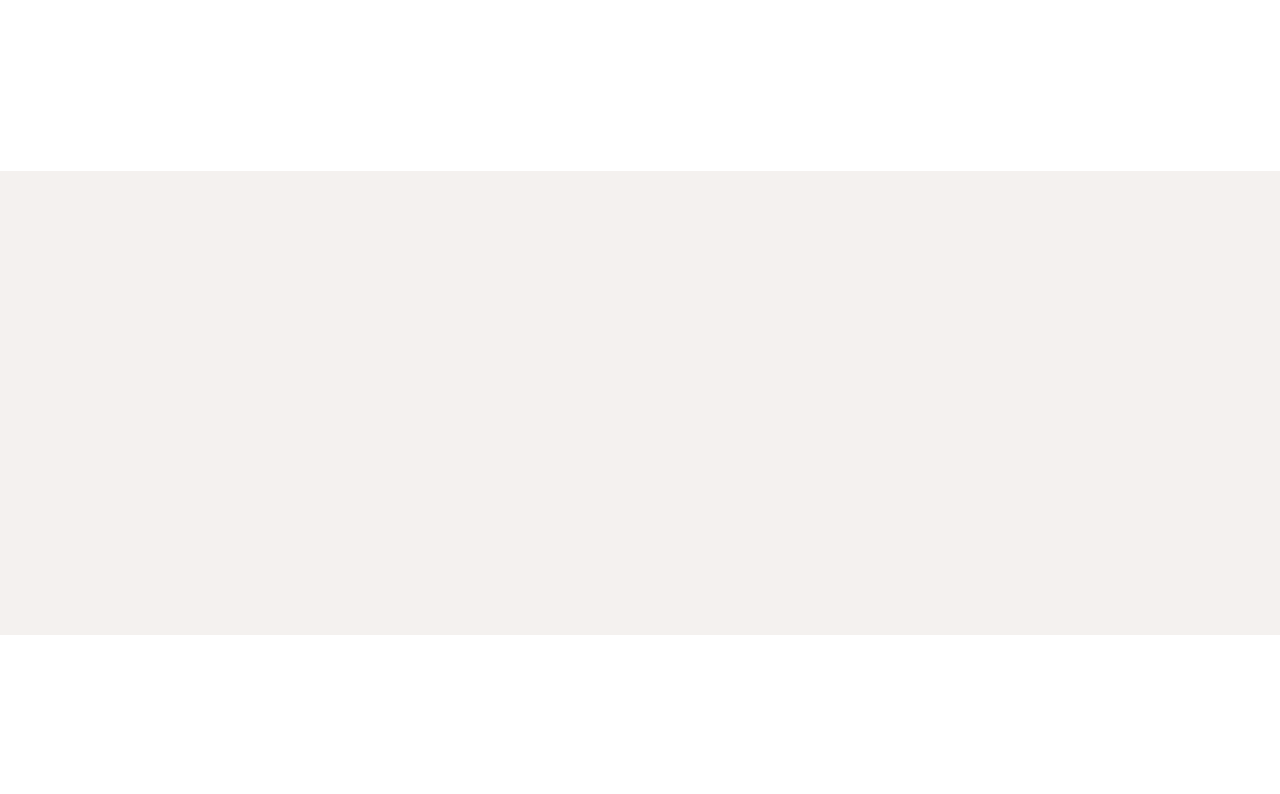
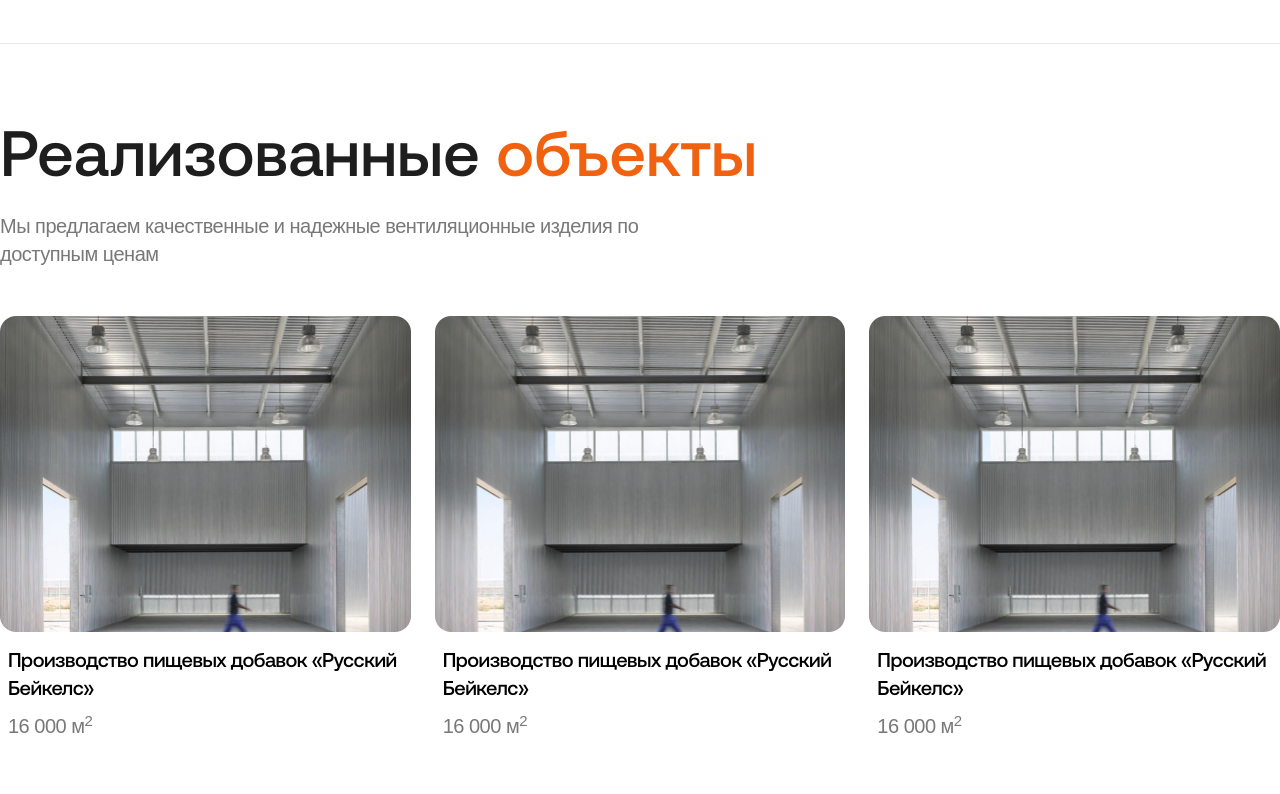
Before and after one commit to kinnaamf/art-klimat-vue, a Vue app: page / in a window 1280 px wide. Shown: the part 7320-8114 px from the top of the page. Before the commit the page ends 7955 px from the top, so only its background shows below. Built offline with nearby package versions, Linux system fonts and the light colour scheme; a web font is replaced by a local one.

Commit message:
feat: add projects section

```diff
--- /dev/null
+++ b/src/components/sections/ProjectItem.vue
@@ -0,0 +1,27 @@
+<script setup lang="ts">
+import type { Project } from "@/composables/useProjects.ts";
+
+defineProps<{
+  project: Project
+  imageClass: string
+}>()
+</script>
+
+<template>
+<div class="space-y-2">
+  <div>
+    <img :src="project.image" alt=""
+         class=" w-full rounded-2xl object-cover"
+        :class="imageClass" />
+  </div>
+  <div class="space-y-2 p-2">
+    <h6 class="h6">{{ project.title }}</h6>
+    <span class="text-big">{{ project.area }}</span>
+    <span class="text-big" v-html="project.unit"></span>
+  </div>
+</div>
+</template>
+
+<style scoped lang="postcss">
+
+</style>
--- /dev/null
+++ b/src/components/sections/ProjectList.vue
@@ -0,0 +1,27 @@
+<script setup lang="ts">
+import type { Project } from "@/composables/useProjects.ts";
+import ProjectItem from "@/components/sections/ProjectItem.vue";
+
+defineProps<{
+  projects: Project[]
+}>()
+</script>
+
+<template>
+<div class="flex flex-col gap-12">
+  <div class="grid grid-cols-3 gap-6">
+    <div v-for="project in projects.slice(0, 3)" :key="project.id">
+      <ProjectItem :project="project" imageClass="h-[316px]"/>
+    </div>
+  </div>
+  <div class="grid grid-cols-4 gap-6">
+    <div v-for="project in projects.slice(3)" :key="project.id">
+      <ProjectItem :project="project" imageClass="h-[230px]" />
+    </div>
+  </div>
+</div>
+</template>
+
+<style scoped lang="postcss">
+
+</style>
--- a/src/components/sections/ProjectsSection.vue
+++ b/src/components/sections/ProjectsSection.vue
@@ -1,9 +1,27 @@
 <script setup lang="ts">
 
+import SectionTitle from "@/components/SectionTitle.vue";
+import SectionDescription from "@/components/SectionDescription.vue";
+import ProjectList from "@/components/sections/ProjectList.vue";
+import { useProjects } from "@/composables/useProjects.ts";
+import BaseButton from "@/components/ui/BaseButton.vue";
+
+const { projects } = useProjects();
 </script>
 
 <template>
+  <div class="pt-20 border-t border-darkgray/10 space-y-12">
 
+    <div class="flex flex-col gap-4">
+      <SectionTitle>Реализованные <span class="text-orange">объекты</span></SectionTitle>
+      <SectionDescription>Мы предлагаем качественные и надежные вентиляционные изделия по доступным ценам</SectionDescription>
+    </div>
+    <ProjectList :projects="projects"/>
+
+    <div class="flex justify-center">
+      <BaseButton variant="primary" size="lg">Посмотреть всё</BaseButton>
+    </div>
+  </div>
 </template>
 
 <style scoped lang="postcss">
--- /dev/null
+++ b/src/composables/useProjects.ts
@@ -0,0 +1,65 @@
+export interface Project {
+  id: number;
+  title: string;
+  area: string;
+  unit: string;
+  image: string;
+}
+
+export const useProjects = () => {
+  const projects: Project[] = [
+    {
+      id: 1,
+      title: 'Производство пищевых добавок «Русский Бейкелс»',
+      area: '16 000 м',
+      unit: '<sup>2<sup>',
+      image: '/images/completed-projects/image-1.png'
+    },
+    {
+      id: 2,
+      title: 'Производство пищевых добавок «Русский Бейкелс»',
+      area: '16 000 м',
+      unit: '<sup>2<sup>',
+      image: '/images/completed-projects/image-1.png'
+    },
+    {
+      id: 3,
+      title: 'Производство пищевых добавок «Русский Бейкелс»',
+      area: '16 000 м',
+      unit: '<sup>2<sup>',
+      image: '/images/completed-projects/image-1.png'
+    },
+    {
+      id: 4,
+      title: 'Производство пищевых добавок «Русский Бейкелс»',
+      area: '16 000 м',
+      unit: '<sup>2<sup>',
+      image: '/images/completed-projects/image-1.png'
+    },
+    {
+      id: 5,
+      title: 'Производство пищевых добавок «Русский Бейкелс»',
+      area: '16 000 м',
+      unit: '<sup>2<sup>',
+      image: '/images/completed-projects/image-1.png'
+    },
+    {
+      id: 6,
+      title: 'Производство пищевых добавок «Русский Бейкелс»',
+      area: '16 000 м',
+      unit: '<sup>2<sup>',
+      image: '/images/completed-projects/image-1.png'
+    },
+    {
+      id: 7,
+      title: 'Производство пищевых добавок «Русский Бейкелс»',
+      area: '16 000 м',
+      unit: '<sup>2<sup>',
+      image: '/images/completed-projects/image-1.png'
+    },
+  ]
+
+  return {
+    projects
+  }
+}
```
